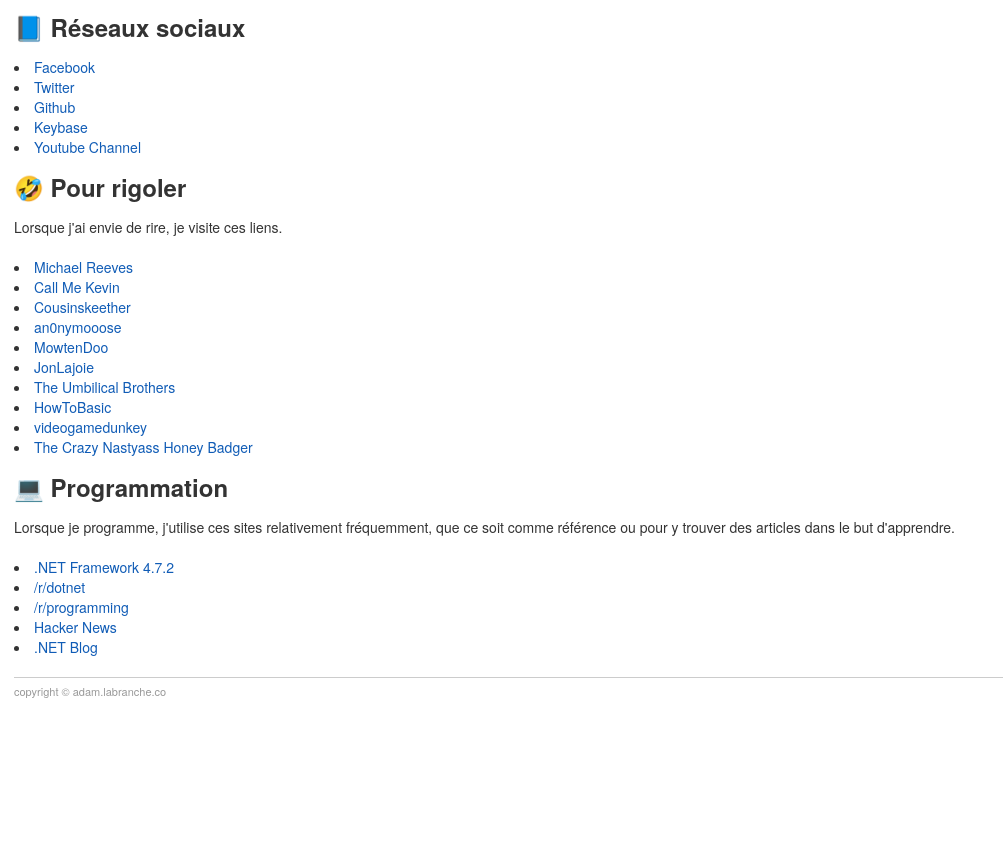
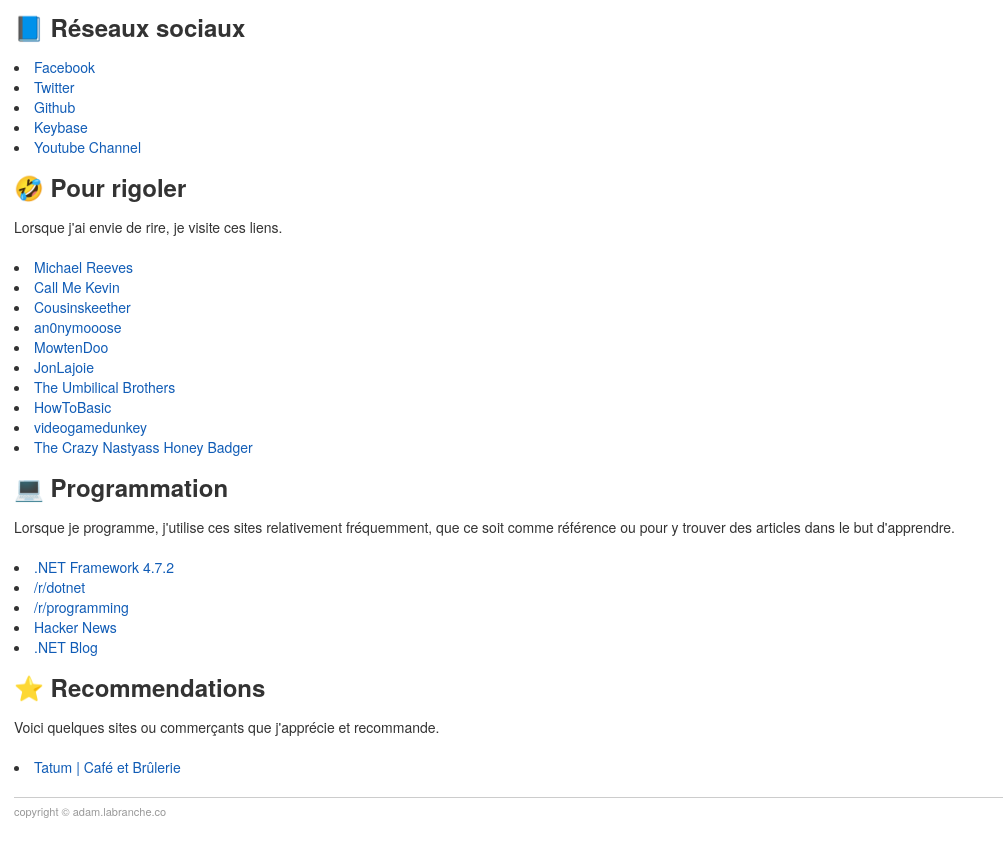
Before and after one commit to madbranch/madbranch.github.com, a plain HTML site: page index.htm in a window 1280 px wide. Shown: the part 230-1074 px from the top of the page, without its empty margins (0-1003 px from the left). Before the commit the page ends 954 px from the top, so only its background shows below. Drawn offline with Linux system fonts and the light colour scheme.

Commit message:
Adds Recommendations section

```diff
--- a/index.htm
+++ b/index.htm
@@ -80,6 +80,17 @@
           <li><a href="https://devblogs.microsoft.com/dotnet/">.NET Blog</a></li>
         </ul>
       </article>
+
+      <article>
+        <h2>&#11088; Recommendations</h2>
+
+        <p>Voici quelques sites ou commerçants que j'apprécie et recommande.</p>
+
+        <ul>
+          <li><a href="https://www.tatum.ca/">Tatum | Café et Brûlerie</a></li>
+        </ul>
+
+      </article>
     </main>
 
     <footer>
```
